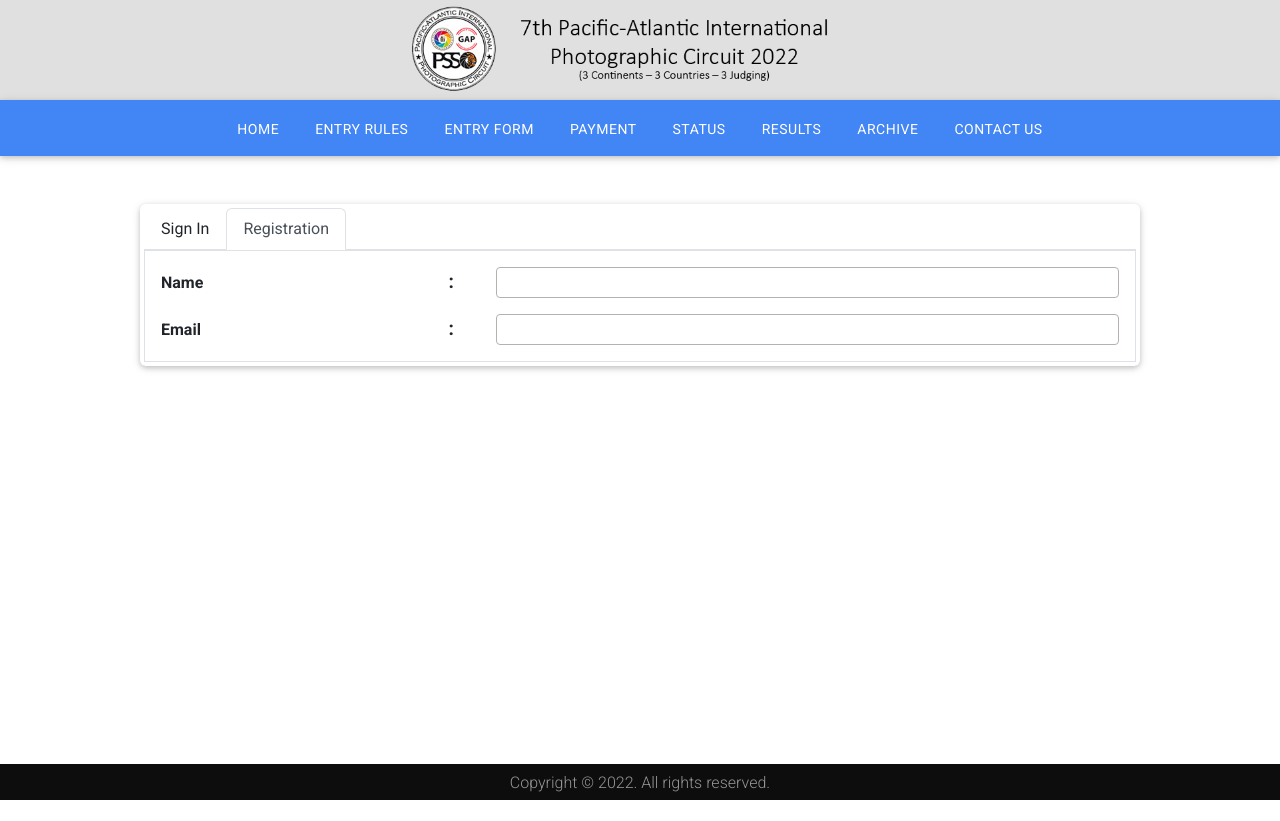
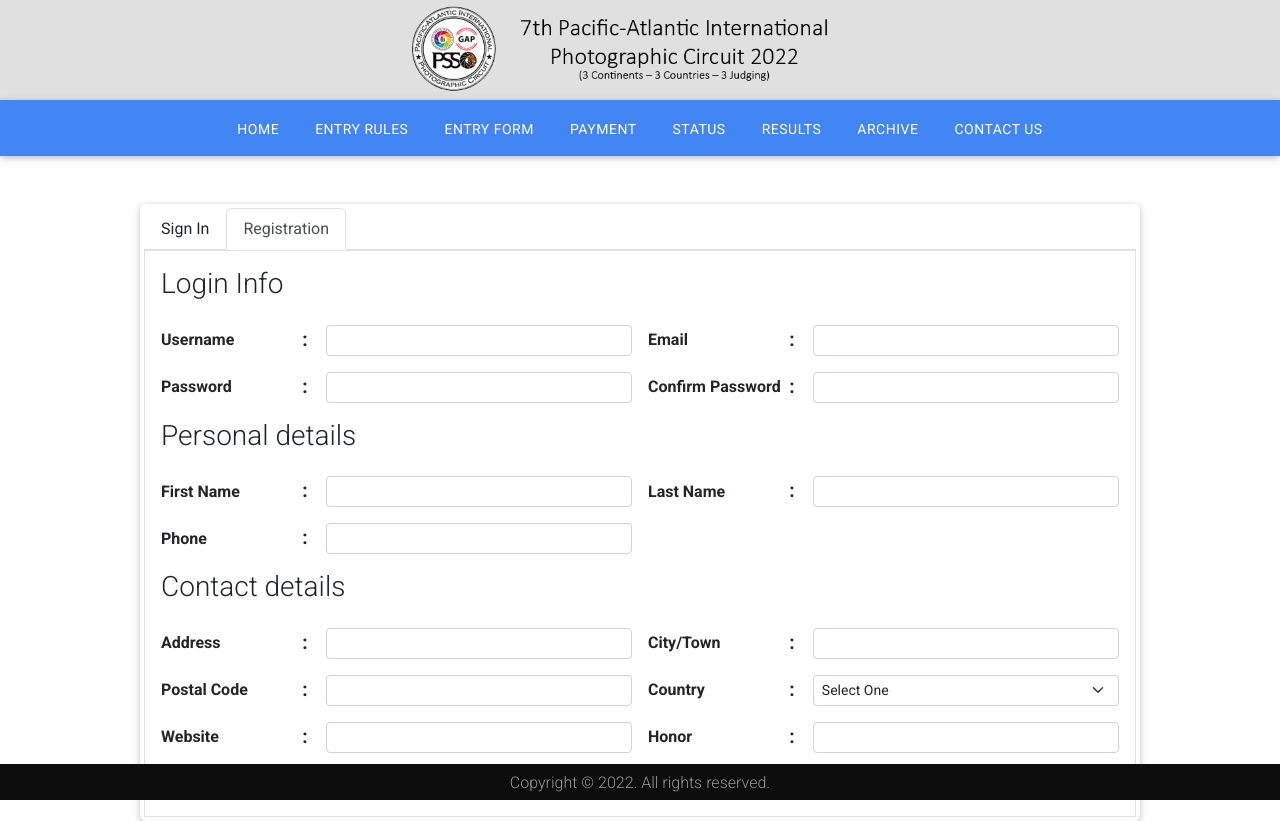
Before and after one commit to 1257148iqbal/photo-awards-webs, a React (Create React App) app: page /entry-form in a window 1280 px wide. Both pictures are taken after a click on the link "Registration". Before the commit the page ends 800 px from the top, so only its background shows below. Built offline with nearby package versions, Linux system fonts and the light colour scheme; the HTML template or start-up script is replaced by a standard one.

Commit message:
working on Entry Form

```diff
--- a/src/App.css
+++ b/src/App.css
@@ -54,7 +54,7 @@ nav ul li {
     height: 100px !important;
 }
 
-.form-control{
+/* .form-control{
     height: 0px !important;
     border: 1px solid rgb(180, 177, 177) !important;
     padding: 0px 5px !important;
@@ -67,4 +67,4 @@ nav ul li {
     padding: 0px 5px !important;
     border-radius: 4px !important;
     box-shadow: rgba(163, 96, 177, 0.25) 0px 2px 5px -1px, rgba(163, 96, 177, 0.3) 0px 1px 3px -1px !important;
-}
+} */
--- a/src/assets/styles/contactus.css
+++ b/src/assets/styles/contactus.css
@@ -22,48 +22,13 @@ a:hover {
     font-weight: 900;
 }
 
-.form-control {
-    border: none;
-    border-bottom: 1px solid #ccc;
-    padding-left: 0;
-    padding-right: 0;
-    border-radius: 0;
-    background: none;
-}
-
-.form-control:active,
-.form-control:focus {
-    outline: none;
-    -webkit-box-shadow: none;
-    box-shadow: none;
-    border-color: #000;
-}
-
-.col-form-label {
-    color: #000;
-    font-size: 13px;
-}
-
-.button,
-.form-control,
-.custom-select {
-    height: 45px;
-}
-
-.custom-select:active,
-.custom-select:focus {
-    outline: none;
-    -webkit-box-shadow: none;
-    box-shadow: none;
-    border-color: #000;
-}
-
 .button {
     border: none;
     border-radius: 0;
     font-size: 12px;
     letter-spacing: .2rem;
     text-transform: uppercase;
+    height: 45px;
 }
 
 .btn.btn-primary {
--- a/src/pages/ContactUs/index.jsx
+++ b/src/pages/ContactUs/index.jsx
@@ -15,7 +15,7 @@ const ContactUs = () => {
                 id="contactForm"
                 name="contactForm"
               >
-                <div className="row">
+                <div className="row" >
                   <div className="col-md-6 form-group mb-2">
                     <input
                       type="text"
--- a/src/pages/EntryForm/EntryForm.jsx
+++ b/src/pages/EntryForm/EntryForm.jsx
@@ -12,6 +12,7 @@ import {
   TabPane
 } from "reactstrap";
 import "../../../src/assets/scss/custom-form.scss";
+import "./style/entryForm.css";
 
 const EntryForm = () => {
   const [active, setActive] = useState("1");
@@ -50,82 +51,255 @@ const EntryForm = () => {
               </NavItem>
             </Nav>
 
-            <TabContent
-              activeTab={active}
-              className="border p-3"
+            <TabContent activeTab={active} className="border p-3">
+              <TabPane tabId="1">
+                <section className="h-100">
+                  <div className="container h-100">
+                    <div className="row justify-content-sm-center h-100">
+                      <div className="col-xl-5 col-lg-5 col-md-7 col-sm-9">
+                        <div className="card shadow-lg w-100">
+                          <div className="card-body p-5">
+                            <form
+                              method="POST"
+                              className="needs-validation"
+                              novalidate=""
+                              autocomplete="off"
                             >
-              <TabPane tabId="1">
-                <div className="container login__form active">
-                  <div className="row vh-100 w-100 align-self-center">
-                    <div className="col-12 col-lg-6 col-xl-6 px-5">
-                      <div className="row vh-100">
-                        <div className="col align-self-center p-5 w-100">
-                          <h3 className="fw-bolder">WELCOME BACK !</h3>
-                          <p className="fw-lighter fs-6">
-                            Don't have an account,{" "}
-                            <span
-                              id="signUp"
-                              role="button"
-                              className="text-primary"
-                            >
-                              Sign Up
-                            </span>
-                          </p>
-                          <form action="" className="mt-5">
                               <div className="mb-3">
-                              <label  className="form-label">
-                                Email
-                              </label>
+                                <label className="mb-2 text-muted">E-Mail</label>
                                 <input
+                                  id="email"
                                   type="email"
-                                className="form-control text-indent shadow-sm bg-grey-light border-0 rounded-pill fw-lighter fs-7 p-3"
-                                placeholder="name@example.com"
+                                  className="form-control"
+                                  name="email"
+                                  required
+                                  autofocus
                                 />
+                                <div className="invalid-feedback">
+                                  Email is invalid
                                 </div>
+                              </div>
+
                               <div className="mb-3">
-                              <label className="form-label">
+                                <div className="mb-2 w-100">
+                                  <label className="text-muted">
                                     Password
                                   </label>
-                              <div className="d-flex position-relative">
+                                </div>
                                 <input
+                                  id="password"
                                   type="password"
-                                  className="form-control text-indent auth__password shadow-sm bg-grey-light border-0 rounded-pill fw-lighter fs-7 p-3"
+                                  className="form-control"
+                                  name="password"
+                                  required
                                 />
-                                <span className="password__icon text-primary fs-4 fw-bold bi bi-eye-slash"></span>
+                                <div className="invalid-feedback">
+                                  Password is required
                                 </div>
                               </div>
-                            <div className="col text-center">
+
+                              <div className="d-flex align-items-center">
+                                <div className="form-check">
+                                  <input
+                                    type="checkbox"
+                                    name="remember"
+                                    id="remember"
+                                    className="form-check-input"
+                                  />
+                                  <label
+                                    className="form-check-label"
+                                  >
+                                    Remember Me
+                                  </label>
+                                </div>
                                 <button
                                   type="submit"
-                                className="btn btn-outline-dark btn-lg rounded-pill mt-4 w-100"
+                                  className="btn btn-primary ms-auto"
                                 >
                                   Login
                                 </button>
                               </div>
+                              <a href="/" className="text-center">
+                                Forgot Password?
+                              </a>
                             </form>
+                          </div>
+                          {/* <div className="card-footer py-3 border-0 bg-primary">
+                            <div className="text-center text-white">
+                              Don't have an account?
+                              <a href="/" className="text-dark text-white">
+                                {` Registration`}
+                              </a>
+                            </div>
+                          </div> */}
                         </div>
                       </div>
                     </div>
                   </div>
-                </div>
+                </section>
               </TabPane>
 
               <TabPane tabId="2">
                 <form className="row g-3">
+                <h3>Login Info</h3>
+                <Col xs={12} sm={12} md={6} lg={6} xl={6}>
                   <div className="custom-form-main">
-                    <Label className="custom-form-label" >Name</Label>
+                    <Label className="custom-form-label">Username</Label>
                     <Label className="custom-form-colons"> : </Label>
                     <div className="custom-form-group">
-                      <Input id="name" name="name" type="text" bsSize="sm" className="form-control form-control-sm"/>
+                      <Input id="username" name="username" type="text" bsSize="sm" />
                     </div>
                   </div>
+                  </Col>
+
+                  <Col xs={12} sm={12} md={6} lg={6} xl={6}>
                   <div className="custom-form-main">
-                    <Label className="custom-form-label" >Email</Label>
+                    <Label className="custom-form-label">Email</Label>
                     <Label className="custom-form-colons"> : </Label>
                     <div className="custom-form-group">
                       <Input id="email" name="email" type="text" bsSize="sm" />
                     </div>
                   </div>
+                  </Col>
+
+                  <Col xs={12} sm={12} md={6} lg={6} xl={6}>
+                  <div className="custom-form-main">
+                    <Label className="custom-form-label">Password</Label>
+                    <Label className="custom-form-colons"> : </Label>
+                    <div className="custom-form-group">
+                      <Input id="password" name="password" type="text" bsSize="sm" />
+                    </div>
+                  </div>
+                  </Col>
+
+                  <Col xs={12} sm={12} md={6} lg={6} xl={6}>
+                  <div className="custom-form-main">
+                    <Label className="custom-form-label">Confirm Password</Label>
+                    <Label className="custom-form-colons"> : </Label>
+                    <div className="custom-form-group">
+                      <Input id="password" name="password" type="text" bsSize="sm" />
+                    </div>
+                  </div>
+                  </Col>
+
+                  <h3>Personal details</h3>
+
+                  <Col xs={12} sm={12} md={6} lg={6} xl={6}>
+                  <div className="custom-form-main">
+                    <Label className="custom-form-label">First Name</Label>
+                    <Label className="custom-form-colons"> : </Label>
+                    <div className="custom-form-group">
+                      <Input id="firstName" name="firstName" type="text" bsSize="sm" />
+                    </div>
+                  </div>
+                  </Col>
+                  <Col xs={12} sm={12} md={6} lg={6} xl={6}>
+                  <div className="custom-form-main">
+                    <Label className="custom-form-label">Last Name</Label>
+                    <Label className="custom-form-colons"> : </Label>
+                    <div className="custom-form-group">
+                      <Input id="lastName" name="lastName" type="text" bsSize="sm" />
+                    </div>
+                  </div>
+                  </Col>
+
+                  <Col xs={12} sm={12} md={6} lg={6} xl={6}>
+                  <div className="custom-form-main">
+                    <Label className="custom-form-label">Phone</Label>
+                    <Label className="custom-form-colons"> : </Label>
+                    <div className="custom-form-group">
+                      <Input id="phone" name="phone" type="text" bsSize="sm" />
+                    </div>
+                  </div>
+                  </Col>
+
+                  <h3>Contact details</h3>
+                  <Col xs={12} sm={12} md={6} lg={6} xl={6}>
+                  <div className="custom-form-main">
+                    <Label className="custom-form-label">Address</Label>
+                    <Label className="custom-form-colons"> : </Label>
+                    <div className="custom-form-group">
+                      <Input id="address" name="address" type="text" bsSize="sm" />
+                    </div>
+                  </div>
+                  </Col>
+
+                  <Col xs={12} sm={12} md={6} lg={6} xl={6}>
+                  <div className="custom-form-main">
+                    <Label className="custom-form-label">City/Town</Label>
+                    <Label className="custom-form-colons"> : </Label>
+                    <div className="custom-form-group">
+                      <Input id="city" name="city" type="text" bsSize="sm" />
+                    </div>
+                  </div>
+                  </Col>
+
+                  <Col xs={12} sm={12} md={6} lg={6} xl={6}>
+                  <div className="custom-form-main">
+                    <Label className="custom-form-label">Postal Code</Label>
+                    <Label className="custom-form-colons"> : </Label>
+                    <div className="custom-form-group">
+                      <Input id="postalcode" name="postalcode" type="text" bsSize="sm" />
+                    </div>
+                  </div>
+                  </Col>
+
+                  <Col xs={12} sm={12} md={6} lg={6} xl={6}>
+                  <div className="custom-form-main">
+                    <Label className="custom-form-label">Country</Label>
+                    <Label className="custom-form-colons"> : </Label>
+                    <div className="custom-form-group">
+                      <select class="form-select form-select-sm" aria-label=".form-select-sm example">
+                        <option selected>Select One</option>
+                        <option value="Bangladesh">Bangladesh</option>
+                        <option value="India">India</option>
+                        <option value="USA">USA</option>
+                      </select>
+                    </div>
+                  </div>
+                  </Col>
+
+                  <Col xs={12} sm={12} md={6} lg={6} xl={6}>
+                  <div className="custom-form-main">
+                    <Label className="custom-form-label">Website</Label>
+                    <Label className="custom-form-colons"> : </Label>
+                    <div className="custom-form-group">
+                      <Input id="website" name="website" type="text" bsSize="sm" />
+                    </div>
+                  </div>
+                  </Col>
+
+                  <Col xs={12} sm={12} md={6} lg={6} xl={6}>
+                  <div className="custom-form-main">
+                    <Label className="custom-form-label">Honor</Label>
+                    <Label className="custom-form-colons"> : </Label>
+                    <div className="custom-form-group">
+                      <Input id="honor" name="honor" type="text" bsSize="sm" />
+                    </div>
+                  </div>
+                  </Col>
+
+                  <Col xs={12} sm={12} md={6} lg={6} xl={6}>
+                  <div className="custom-form-main">
+                    <Label className="custom-form-label">Organization</Label>
+                    <Label className="custom-form-colons"> : </Label>
+                    <div className="custom-form-group">
+                      <Input id="organization" name="organization" type="text" bsSize="sm" />
+                    </div>
+                  </div>
+                  </Col>
+
+                  <Col xs={12} sm={12} md={6} lg={6} xl={6}>
+                    <div className="form-check">
+                      <input className="form-check-input" type="checkbox" value="" id="invalidCheck"/>
+                      <label className="form-check-label">
+                        Agree to terms and conditions
+                      </label>
+                      <div className="invalid-feedback">
+                        You must agree before submitting.
+                      </div>
+                    </div>
+                  </Col>
                 </form>
               </TabPane>
             </TabContent>
--- a/src/pages/EntryForm/style/entryForm.css
+++ b/src/pages/EntryForm/style/entryForm.css
@@ -1,4 +1,4 @@
-
+/*
 @import url('https://fonts.googleapis.com/css?family=Poppins:400,500,600,700,800,900');
 
 a {
@@ -216,3 +216,4 @@ h6 span{
   color: #ffeba7;
   box-shadow: 0 8px 24px 0 rgba(16,39,112,.2);
 }
+ */
--- a/src/pages/Footer/index.jsx
+++ b/src/pages/Footer/index.jsx
@@ -4,7 +4,7 @@ import "../../assets/styles/footer.css";
 
 const Footer = () => {
   return (
-    <footer id="footer" className="footer-1 footer">
+    <footer id="footer" className="footer-1 footer pt-5">
       {/* <div className="main-footer widgets-dark typo-light">
         <div className="container">
           <div className="row">
--- a/src/pages/Home/index.jsx
+++ b/src/pages/Home/index.jsx
@@ -97,7 +97,7 @@ const Home = () => {
         </div>
       </div>
 
-      <div className="row row-cols-1 row-cols-md-4 g-4 pb-4 slide m-auto">
+      <div className="row row-cols-1 row-cols-md-4 g-4 pb-8 slide m-auto">
         <div className="col">
           <div className="card h-100">
             <img
```
Lines whose indentation alone changed are shown as unchanged.
